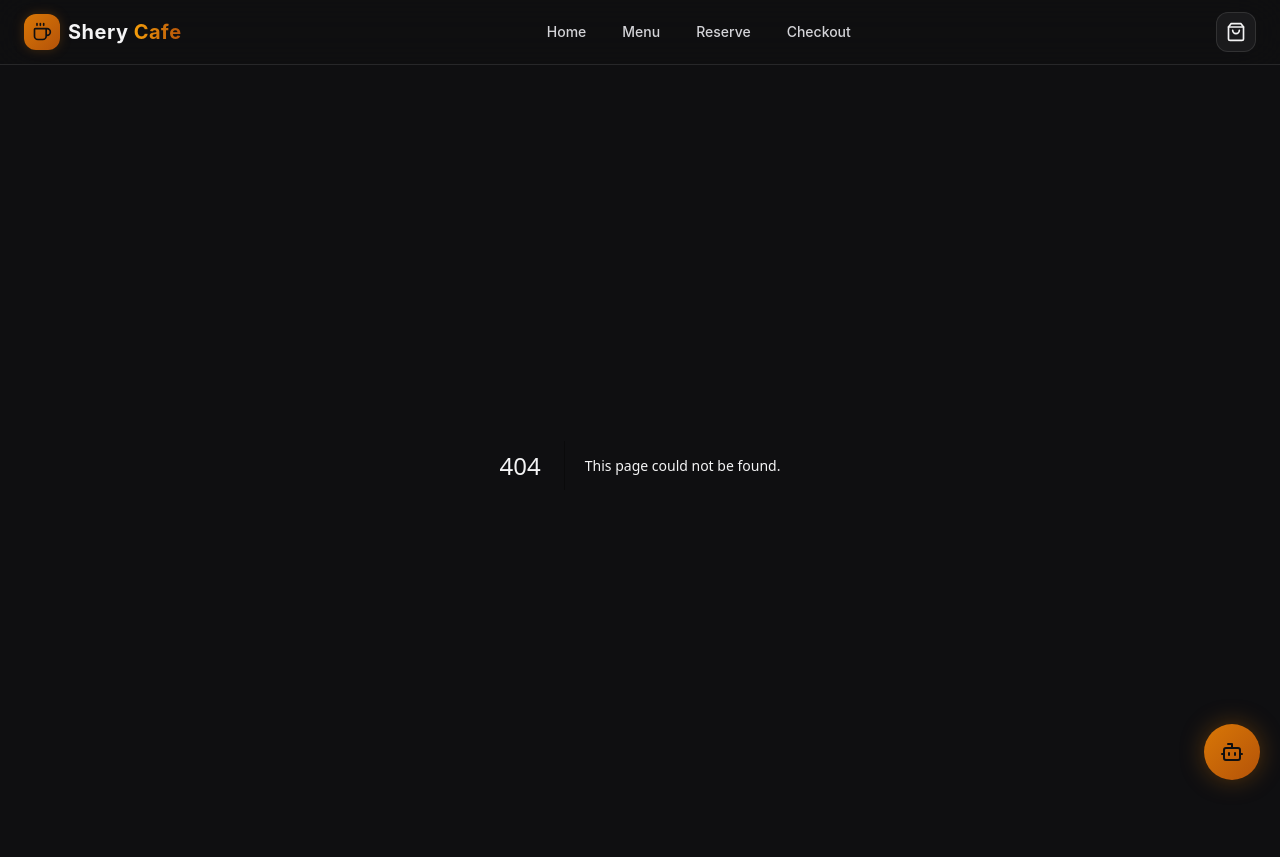
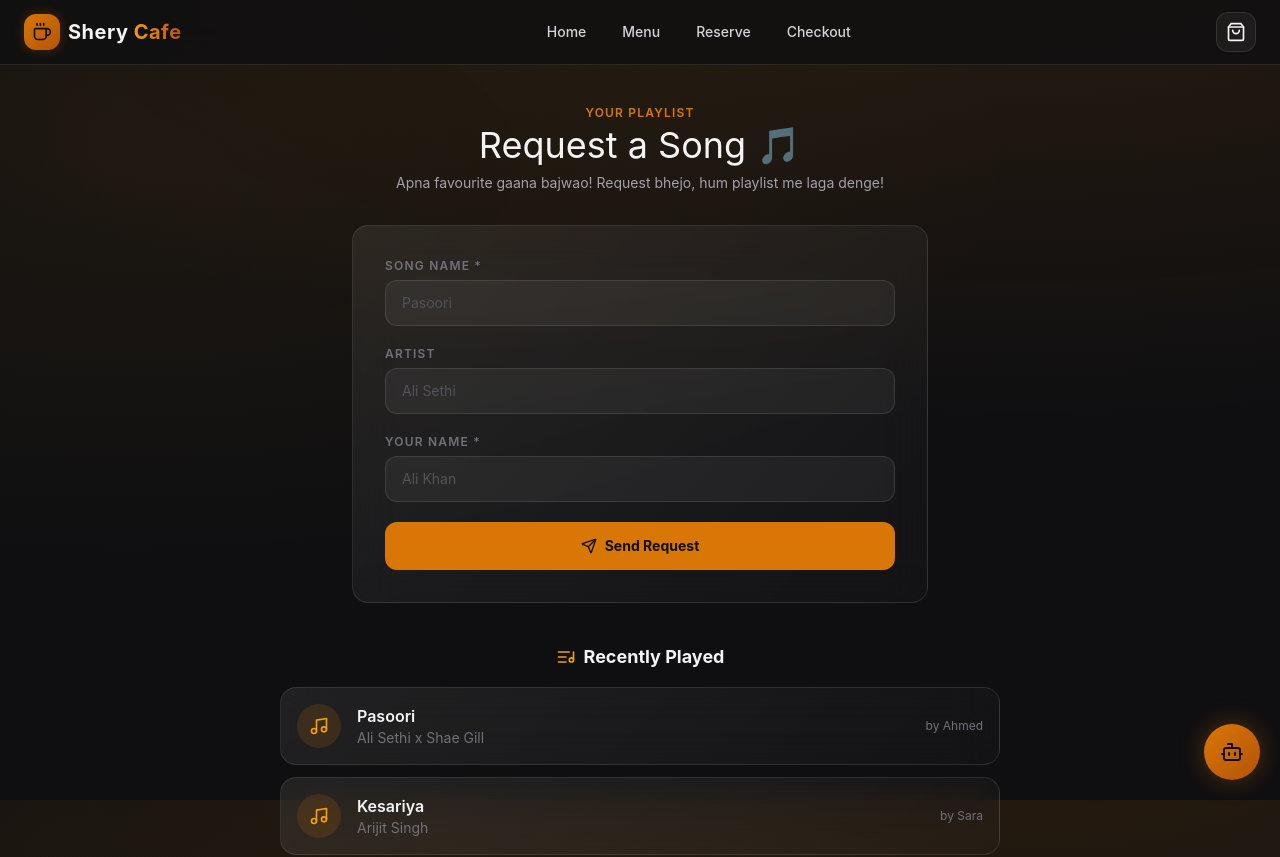
Before and after one commit to sheharyarshahid009-maker/shery-cafe-, a Next.js app: page /song-request in a window 1280 px wide. Before the commit this address had no page. Shown: the top 857 px of the page. Built offline with nearby package versions, Linux system fonts and the light colour scheme.

Commit message:
song request

```diff
--- /dev/null
+++ b/src/app/song-request/page.tsx
@@ -0,0 +1,93 @@
+"use client";
+
+import { useState } from "react";
+import { motion } from "framer-motion";
+import { Music, Send, ListMusic } from "lucide-react";
+
+const WHATSAPP_NUMBER = "923396030012";
+
+const RECENT = [
+  { song: "Pasoori", artist: "Ali Sethi x Shae Gill", by: "Ahmed" },
+  { song: "Kesariya", artist: "Arijit Singh", by: "Sara" },
+  { song: "Levitating", artist: "Dua Lipa", by: "Usman" },
+];
+
+export default function SongRequestPage() {
+  const [form, setForm] = useState({ song: "", artist: "", name: "" });
+  const [sent, setSent] = useState(false);
+
+  const submit = (e: React.FormEvent) => {
+    e.preventDefault();
+    const msg =
+      `*Song Request 🎵*\n` +
+      `-------------------------\n` +
+      `Song: ${form.song}\n` +
+      `Artist: ${form.artist || "-"}\n` +
+      `Requested by: ${form.name}\n` +
+      `-------------------------`;
+    window.open(
+      `https://wa.me/${WHATSAPP_NUMBER}?text=${encodeURIComponent(msg)}`,
+      "_blank"
+    );
+    setSent(true);
+    setForm({ song: "", artist: "", name: "" });
+    setTimeout(() => setSent(false), 3000);
+  };
+
+  const inputCls =
+    "w-full rounded-xl border border-white/10 bg-white/5 px-4 py-3 text-sm text-zinc-100 placeholder:text-zinc-600 outline-none transition focus:border-gold-500/50";
+  const labelCls =
+    "mb-1.5 block text-xs font-semibold uppercase tracking-widest text-zinc-500";
+
+  return (
+    <div className="mx-auto max-w-3xl px-4 py-10 sm:px-6">
+      <p className="text-center text-xs font-semibold uppercase tracking-widest text-gold-500">Your Playlist</p>
+      <h1 className="section-title mt-1 text-center">Request a Song 🎵</h1>
+      <p className="mx-auto mt-2 max-w-xl text-center text-sm text-zinc-400">
+        Apna favourite gaana bajwao! Request bhejo, hum playlist me laga denge!
+      </p>
+      <motion.form
+        initial={{ opacity: 0, y: 16 }}
+        animate={{ opacity: 1, y: 0 }}
+        onSubmit={submit}
+        className="glass mx-auto mt-8 max-w-xl space-y-5 p-6 sm:p-8"
+      >
+        <div>
+          <label className={labelCls}>Song Name *</label>
+          <input required value={form.song} onChange={(e) => setForm({ ...form, song: e.target.value })} placeholder="Pasoori" className={inputCls} />
+        </div>
+        <div>
+          <label className={labelCls}>Artist</label>
+          <input value={form.artist} onChange={(e) => setForm({ ...form, artist: e.target.value })} placeholder="Ali Sethi" className={inputCls} />
+        </div>
+        <div>
+          <label className={labelCls}>Your Name *</label>
+          <input required value={form.name} onChange={(e) => setForm({ ...form, name: e.target.value })} placeholder="Ali Khan" className={inputCls} />
+        </div>
+        <button type="submit" className="flex w-full items-center justify-center gap-2 rounded-xl bg-gold-500 px-4 py-3.5 text-sm font-bold text-ink-950 transition hover:bg-gold-400">
+          <Send className="h-4 w-4" /> Send Request
+        </button>
+        {sent && (<p className="text-center text-sm font-semibold text-green-400">✅ Request bhej di! Jald bajega!</p>)}
+      </motion.form>
+      <div className="mt-10">
+        <h2 className="flex items-center justify-center gap-2 text-lg font-bold text-zinc-100">
+          <ListMusic className="h-5 w-5 text-gold-400" /> Recently Played
+        </h2>
+        <div className="mt-4 space-y-3">
+          {RECENT.map((r, i) => (
+            <motion.div key={i} initial={{ opacity: 0, x: -16 }} whileInView={{ opacity: 1, x: 0 }} viewport={{ once: true }} transition={{ delay: i * 0.08 }} className="glass flex items-center gap-4 p-4">
+              <div className="grid h-11 w-11 shrink-0 place-items-center rounded-full bg-gold-500/15">
+                <Music className="h-5 w-5 text-gold-400" />
+              </div>
+              <div className="min-w-0 flex-1">
+                <p className="truncate font-semibold text-zinc-100">{r.song}</p>
+                <p className="truncate text-sm text-zinc-500">{r.artist}</p>
+              </div>
+              <span className="shrink-0 text-xs text-zinc-500">by {r.by}</span>
+            </motion.div>
+          ))}
+        </div>
+      </div>
+    </div>
+  );
+}
```
